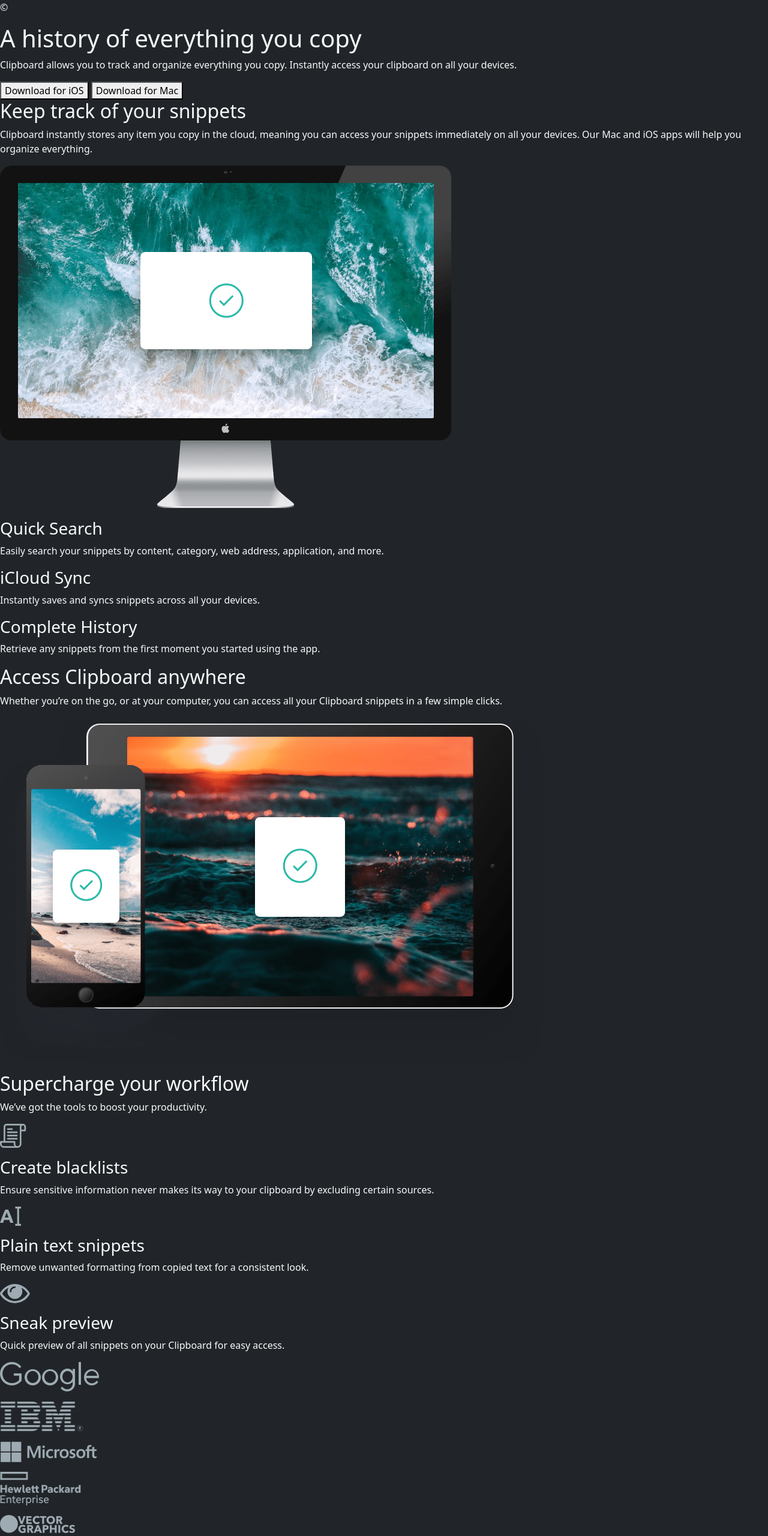
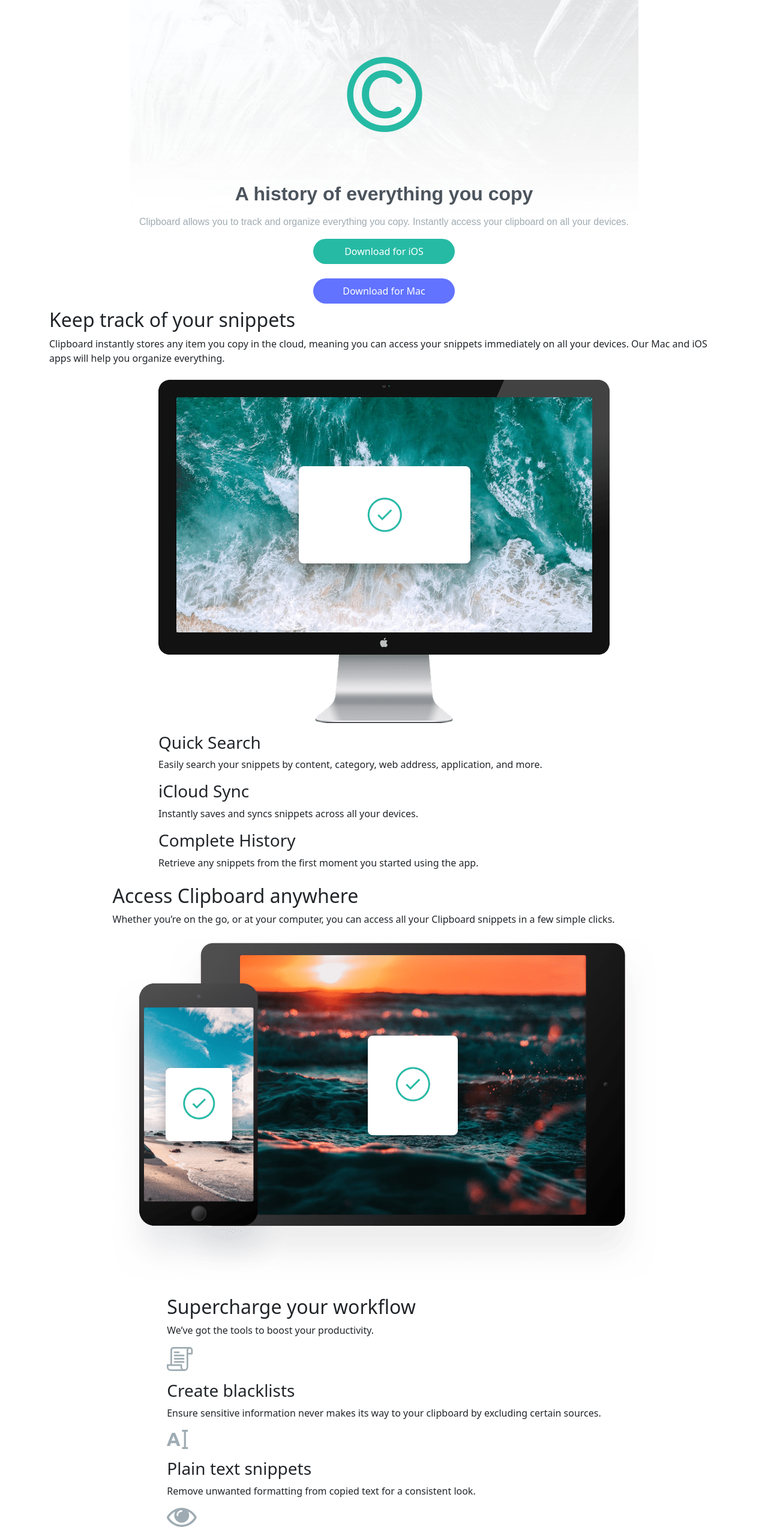
Before and after one commit to DevMentores/fb_01_clipboard_landingPage, a website built with Vite: page src/index.html in a window 1280 px wide. Shown: the top 2560 px of the page at 60% size. Built offline with nearby package versions, Linux system fonts and the light colour scheme; a web font is replaced by a local one.

Commit message:
crea componente y header, agrega utilidades de font size y comienza con el diseño mobile

```diff
--- a/src/index.html
+++ b/src/index.html
@@ -3,7 +3,6 @@
 
 <head>
   <meta charset="UTF-8" />
-  <link rel="icon" type="image/svg+xml" href="/vite.svg" />
   <link rel="icon" type="image/png" sizes="32x32" href="./assets/favicon-32x32.png">
   <meta name="viewport" content="width=device-width, initial-scale=1.0" />
   <title>Frontend Mentor | Clipboard landing page</title>
@@ -12,22 +11,22 @@
 
 </head>
 
-<body class="bg-dark text-light">
-  <main>
-    <section>
-      <figure>
+<body class="body-container w-100">
+  <main class="d-flex flex-column container justify-content-center align-items-center gap-2">
+    <section class="bg-image |debug d-flex flex-column accordion-body align-items-center">
+      <figure class=" ff-comfortaa strong-cyan pt-5 fs-96px">
         ©
       </figure>
-      <div>
-        <h1>A history of everything you copy</h1>
-        <p>
+      <div class="debug d-flex flex-column gap-2">
+        <h1 class="dark-grayish-blue text-center px-2 ff-bai fw-600 fs-32px">A history of everything you copy</h1>
+        <p class="grayish-blue text-center px-3 ff-bai fw-400 fs-16px">
           Clipboard allows you to track and organize everything you
           copy. Instantly access your clipboard on all your devices.
         </p>
       </div>
-      <div class="">
-        <button>Download for iOS</button>
-        <button>Download for Mac</button>
+      <div class="d-flex flex-column gap-4 px-4">
+        <button class="drop-shadow-cyan | btn bg-strong-cyan px-5 py-2 rounded-5 text-white">Download for iOS</button>
+        <button class="drop-shadow-blue | btn bg-light-blue px-5 py-2 rounded-5 text-white">Download for Mac</button>
       </div>
     </section>
     <section>
@@ -42,7 +41,7 @@
     </section>
     <section>
       <figure>
-        <img src="./assets/image-computer.png" alt="computer" />
+        <img class="img-fluid" src="./assets/image-computer.png" alt="computer" />
       </figure>
       <article>
         <div>
@@ -68,7 +67,7 @@
         </p>
       </div>
       <figure>
-        <img src="./assets/image-devices.png" alt="devices" />
+        <img class="img-fluid" src="./assets/image-devices.png" alt="devices" />
       </figure>
     </section>
     <section>
@@ -79,7 +78,7 @@
       <article>
         <div>
           <figure>
-            <img src="./assets/icon-blacklist.svg" alt="blacklist" />
+            <img class="img-fluid" src="./assets/icon-blacklist.svg" alt="blacklist" />
           </figure>
           <h3>
             Create blacklists
@@ -90,7 +89,7 @@
         </div>
         <div>
           <figure>
-            <img src="./assets/icon-text.svg" alt="text" />
+            <img class="img-fluid" src="./assets/icon-text.svg" alt="text" />
           </figure>
           <h3>
             Plain text snippets
@@ -101,7 +100,7 @@
         </div>
         <div>
           <figure>
-            <img src="./assets/icon-preview.svg" alt="preview" />
+            <img class="img-fluid" src="./assets/icon-preview.svg" alt="preview" />
           </figure>
           <h3>
             Sneak preview
@@ -113,19 +112,19 @@
       </article>
       <article>
         <figure>
-          <img src="./assets/logo-google.png" alt="google logo" />
+          <img class="img-fluid" src="./assets/logo-google.png" alt="google logo" />
         </figure>
         <figure>
-          <img src="./assets/logo-ibm.png" alt="ibm logo" />
+          <img class="img-fluid" src="./assets/logo-ibm.png" alt="ibm logo" />
         </figure>
         <figure>
-          <img src="./assets/logo-microsoft.png" alt="microsoft logo" />
+          <img class="img-fluid" src="./assets/logo-microsoft.png" alt="microsoft logo" />
         </figure>
         <figure>
-          <img src="./assets/logo-hp.png" alt="hp logo" />
+          <img class="img-fluid" src="./assets/logo-hp.png" alt="hp logo" />
         </figure>
         <figure>
-          <img src="./assets/logo-vector-graphics.png" alt="vector graphics logo" />
+          <img class="img-fluid" src="./assets/logo-vector-graphics.png" alt="vector graphics logo" />
         </figure>
       </article>
     </section>
@@ -178,13 +177,13 @@
 
     <div class="">
       <figure class="">
-        <img src="./assets/icon-facebook.svg" alt="facebook icon" />
+        <img class="img-fluid" src="./assets/icon-facebook.svg" alt="facebook icon" />
       </figure>
       <figure>
-        <img src="./assets/icon-twitter.svg" alt="twitter icon" />
+        <img class="img-fluid" src="./assets/icon-twitter.svg" alt="twitter icon" />
       </figure>
       <figure>
-        <img src="./assets/icon-instagram.svg" alt="instagram icon" />
+        <img class="img-fluid" src="./assets/icon-instagram.svg" alt="instagram icon" />
       </figure>
     </div>
 
--- /dev/null
+++ b/src/scss/components/_components.scss
@@ -0,0 +1,30 @@
+.drop-shadow-cyan,
+.drop-shadow-blue {
+  position: relative;
+}
+
+.drop-shadow-cyan::before,
+.drop-shadow-blue::before {
+  position: absolute;
+  content: "";
+  width: 100%;
+  height: 100%;
+  top: 2px;
+  left: 0;
+  border-radius: 100rem;
+  z-index: -2;
+  --color: #fff;
+  box-shadow: 0 0 0 2px var(--color);
+  background-color: var (--color);
+
+  &:hover {
+    top: 0;
+  }
+}
+
+.drop-shadow-cyan{
+  --color: rgb(80, 100, 214);
+}
+.drop-shadow-blue{
+  --color: rgb(34, 157, 137);
+}
--- a/src/scss/global/_utilidades.scss
+++ b/src/scss/global/_utilidades.scss
@@ -1,12 +1,18 @@
-@import url("https://fonts.googleapis.com/css2?family=Alkatra:wght@400;600&display=swap");
+@import url("https://fonts.googleapis.com/css2?family=Bai+Jamjuree:wght@400;600&display=swap");
+@import url("https://fonts.googleapis.com/css2?family=Comfortaa&display=swap");
 
 @import "variables";
+
 
 // // FONTS
 
 // font family
 .ff-bai {
   font-family: "Bai Jamjuree", sans-serif;
+}
+
+.ff-comfortaa {
+	font-family: "Comfortaa", cursive;
 }
 
 // font weight
@@ -17,6 +23,96 @@
 .fw-600 {
   font-weight: 600;
 }
+
+// font size
+.fs-96px {
+	font-size: 10rem;
+}
+
+.fs-64px {
+	font-size: 4rem;
+}
+.fs-52px {
+	font-size: 3.25rem;
+}
+
+.fs-48px {
+	font-size: 3rem;
+}
+
+.fs-38px {
+	font-size: 2.375rem;
+}
+
+.fs-32px {
+	font-size: 2rem;
+}
+
+.fs-28px {
+	font-size: 1.75rem;
+}
+
+.fs-24px {
+	font-size: 1.5rem;
+}
+
+.fs-20px {
+	font-size: 1.25rem;
+}
+
+.fs-18px {
+	font-size: 1.125rem;
+}
+
+.fs-16px {
+	font-size: 1rem;
+}
+
+
+.fs-96px {
+	font-size: 10rem;
+}
+
+.fs-64px {
+	font-size: 4rem;
+}
+.fs-52px {
+	font-size: 3.25rem;
+}
+
+.fs-48px {
+	font-size: 3rem;
+}
+
+.fs-38px {
+	font-size: 2.375rem;
+}
+
+.fs-32px {
+	font-size: 2rem;
+}
+
+.fs-28px {
+	font-size: 1.75rem;
+}
+
+.fs-24px {
+	font-size: 1.5rem;
+}
+
+.fs-20px {
+	font-size: 1.25rem;
+}
+
+.fs-18px {
+	font-size: 1.125rem;
+}
+
+.fs-16px {
+	font-size: 1rem;
+}
+
+
 
 // // COLORS
 
--- /dev/null
+++ b/src/scss/layout/_body.scss
@@ -0,0 +1,6 @@
+.body-continer{
+  min-height: 100vh;
+  min-height: 100dvh;
+  display: grid;
+  grid-template-rows: 1fr auto;
+}
--- /dev/null
+++ b/src/scss/layout/_header.scss
@@ -0,0 +1,10 @@
+.bg-image {
+  background-image: url(../../assets/bg-header-mobile.png);
+  background-repeat: no-repeat;
+
+
+  @media (min-width: 500px) {
+    background-image: url(../../assets/bg-header-desktop.png);
+
+  }
+}
--- a/src/scss/style.scss
+++ b/src/scss/style.scss
@@ -1,3 +1,10 @@
 // Import all of Bootstrap's CSS
 @import "bootstrap/scss/bootstrap";
-@import "./global/variables";
+@import "./global/utilidades";
+@import "./layout/body";
+@import "./components/components";
+@import "./layout/header";
+
+// .debug{
+//   outline: 1px solid red;
+// }
```
Also changed, not shown: src/assets/copyright.png (added).
